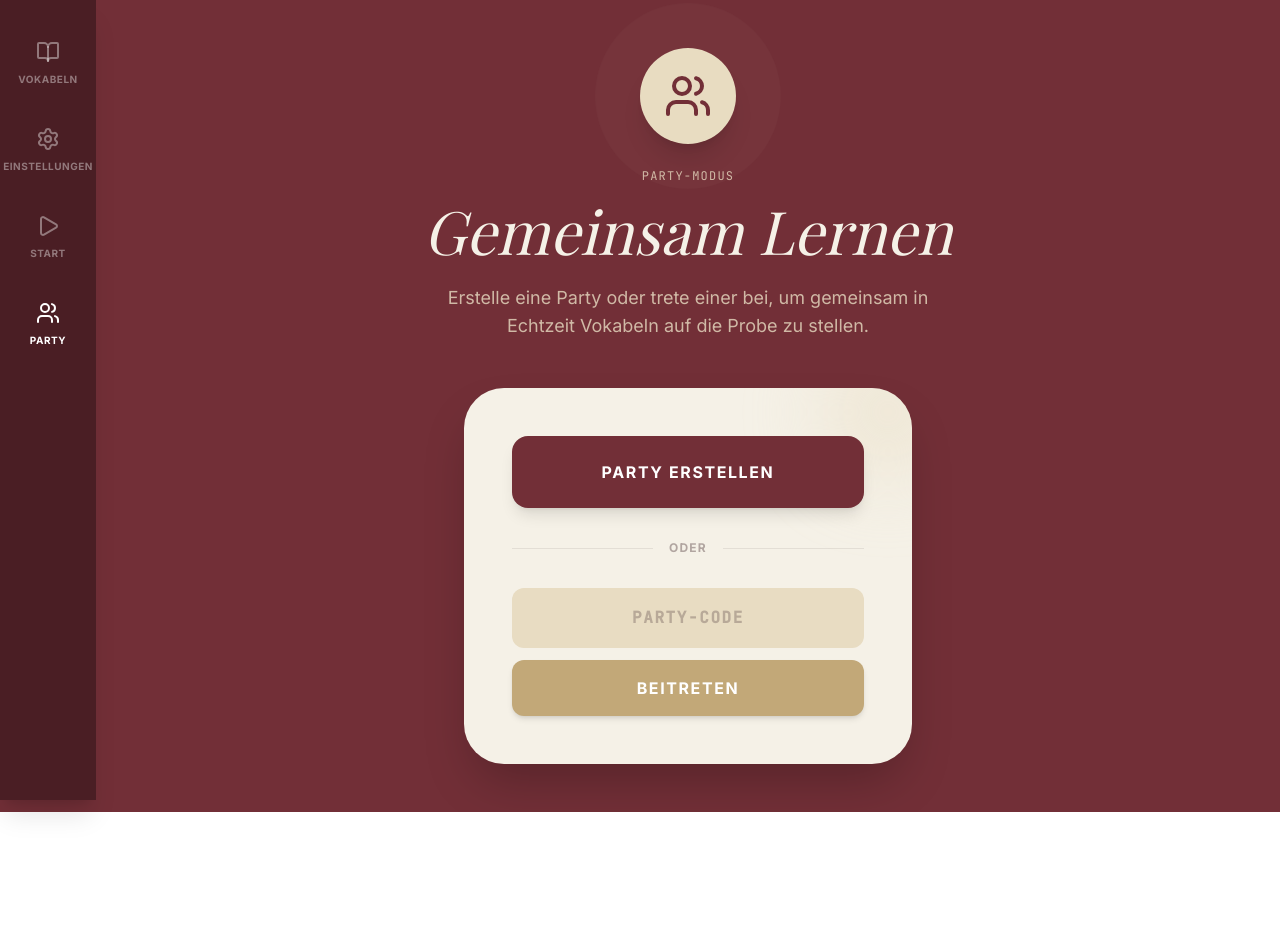
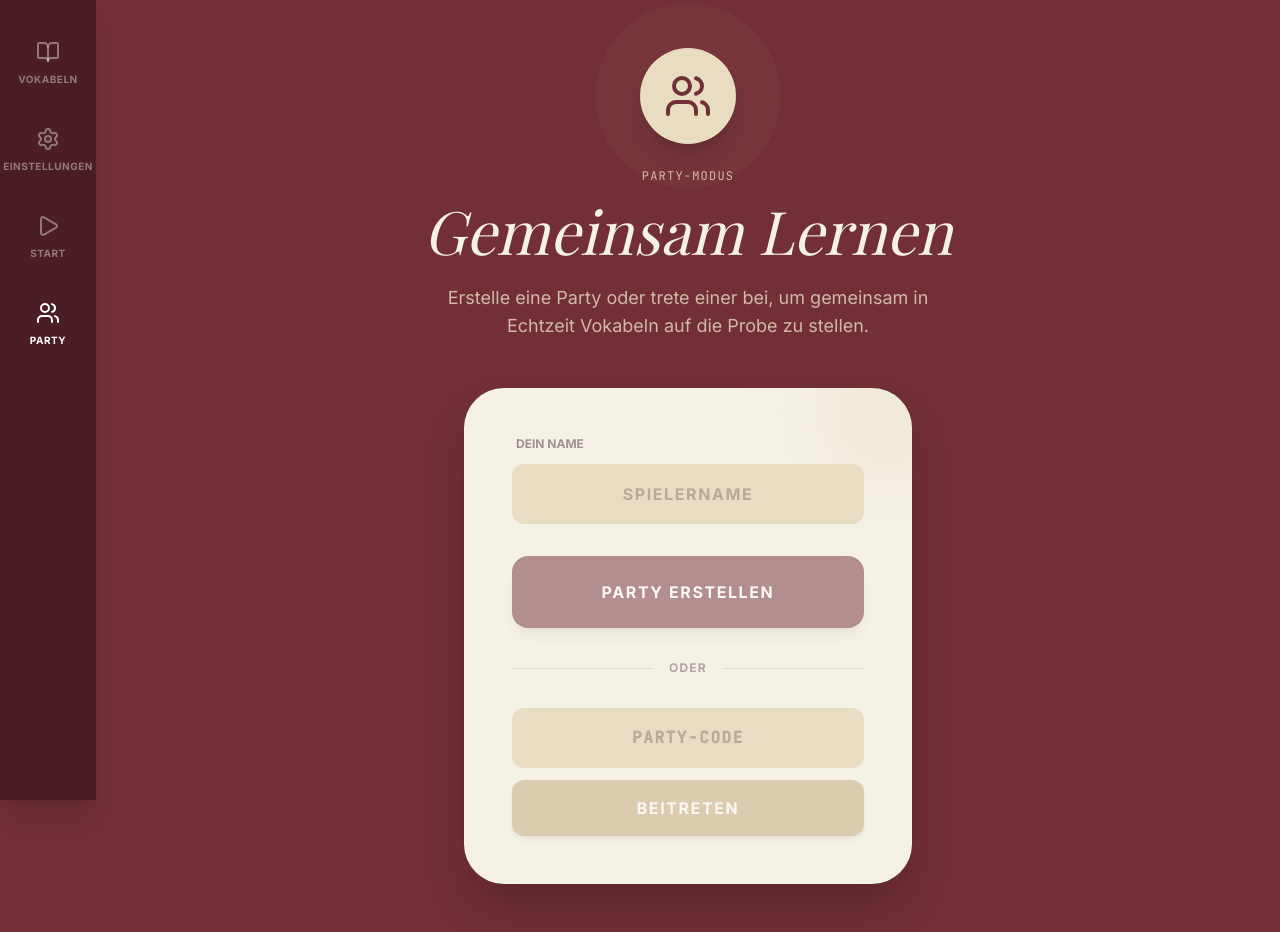
Before and after one commit to khesrawfarid/Wirtschaftprofi, a React (Vite) app: page / in a window 1280 px wide. Both pictures are taken after a click on the element "PARTY". Before the commit the page ends 812 px from the top, so only its background shows below. Built offline with nearby package versions, Linux system fonts and the light colour scheme; a web font is replaced by a local one.

Commit message:
feat: Add party lobby state and functionality
Introduces a new state for the party lobby and associated functions to create and join parties. This enables multiplayer game sessions.

```diff
--- a/src/App.tsx
+++ b/src/App.tsx
@@ -22,7 +22,7 @@ import { generateQuestions, Question } from './services/geminiService';
 import { vocabulary } from './data/questions';
 import { GamePlan, UserProgress, MOTIVATION_THEORIES, GAMIFICATION_ELEMENTS } from './types';
 
-type AppState = 'landing' | 'planning' | 'pre-test' | 'game' | 'post-test' | 'evaluation' | 'results' | 'achievements' | 'vocabulary' | 'multiplayer';
+type AppState = 'landing' | 'planning' | 'pre-test' | 'game' | 'post-test' | 'evaluation' | 'results' | 'achievements' | 'vocabulary' | 'multiplayer' | 'party-lobby';
 
 export default function App() {
   const [state, setState] = useState<AppState>('landing');
@@ -65,6 +65,28 @@ export default function App() {
   const [originalQuestionCount, setOriginalQuestionCount] = useState(1);
   const [firstAttemptCorrectCount, setFirstAttemptCorrectCount] = useState(0);
   const [mistakeCount, setMistakeCount] = useState(0);
+  const [playerName, setPlayerName] = useState("");
+  const [partyCode, setPartyCode] = useState("");
+  const [joinCode, setJoinCode] = useState("");
+  const [partyPlayers, setPartyPlayers] = useState<{name: string, score: number}[]>([]);
+
+  const createParty = () => {
+    const code = Math.random().toString(36).substring(2, 8).toUpperCase();
+    setPartyCode(code);
+    setPartyPlayers([{ name: playerName, score: 0 }]);
+    setState('party-lobby');
+  };
+
+  const joinParty = () => {
+    if (joinCode.length > 0) {
+      setPartyCode(joinCode);
+      setPartyPlayers([
+        { name: 'Host', score: 0 },
+        { name: playerName, score: 0 }
+      ]);
+      setState('party-lobby');
+    }
+  };
 
   // Load questions when game starts
   const startLearningJourney = async () => {
@@ -722,7 +744,21 @@ export default function App() {
               <div className="w-full max-w-md bg-[#F5F1E7] p-8 md:p-12 rounded-[40px] shadow-2xl text-[#4A3538] relative overflow-hidden">
                 <div className="absolute top-0 right-0 -mr-10 -mt-10 w-32 h-32 bg-[#E8DCC2] rounded-full blur-2xl opacity-50 pointer-events-none"></div>
                 <div className="relative z-10 flex flex-col gap-6">
-                  <button className="w-full bg-[#722F37] text-white py-6 rounded-2xl font-black uppercase tracking-widest hover:bg-[#4A1E24] shadow-lg transition-all hover:-translate-y-1 active:translate-y-0">
+                  <div className="flex flex-col gap-3 mb-2">
+                    <label className="text-xs font-black uppercase opacity-50 ml-1 text-left">Dein Name</label>
+                    <input
+                      type="text"
+                      placeholder="SPIELERNAME"
+                      value={playerName}
+                      onChange={(e) => setPlayerName(e.target.value)}
+                      className="w-full bg-[#E8DCC2] border-2 border-transparent focus:border-[#C2A878] focus:bg-white text-center text-[#4A3538] font-bold py-4 rounded-xl outline-none transition-all placeholder:text-[#4A3538]/30 placeholder:tracking-widest"
+                    />
+                  </div>
+                  <button
+                    disabled={!playerName.trim()}
+                    onClick={createParty}
+                    className="w-full bg-[#722F37] text-white py-6 rounded-2xl font-black uppercase tracking-widest hover:bg-[#4A1E24] shadow-lg transition-all hover:-translate-y-1 active:translate-y-0 disabled:opacity-50 disabled:cursor-not-allowed disabled:hover:translate-y-0"
+                  >
                     Party erstellen
                   </button>
                   <div className="relative flex py-2 items-center">
@@ -734,12 +770,80 @@ export default function App() {
                     <input
                       type="text"
                       placeholder="PARTY-CODE"
+                      value={joinCode}
+                      onChange={(e) => setJoinCode(e.target.value.toUpperCase())}
                       className="w-full bg-[#E8DCC2] border-2 border-transparent focus:border-[#C2A878] focus:bg-white text-center text-[#4A3538] font-mono tracking-[0.2em] py-4 rounded-xl outline-none transition-all uppercase font-bold placeholder:text-[#4A3538]/30 placeholder:tracking-widest"
                     />
-                    <button className="w-full bg-[#C2A878] text-white py-4 rounded-xl font-bold uppercase tracking-widest hover:bg-[#B09665] shadow-md transition-all hover:-translate-y-1 active:translate-y-0">
+                    <button
+                      disabled={!playerName.trim() || !joinCode.trim()}
+                      onClick={joinParty}
+                      className="w-full bg-[#C2A878] text-white py-4 rounded-xl font-bold uppercase tracking-widest hover:bg-[#B09665] shadow-md transition-all hover:-translate-y-1 active:translate-y-0 disabled:opacity-50 disabled:cursor-not-allowed disabled:hover:translate-y-0"
+                    >
                       Beitreten
                     </button>
                   </div>
+                </div>
+              </div>
+            </motion.section>
+          )}
+          {state === 'party-lobby' && (
+            <motion.section
+              key="party-lobby"
+              initial={{ opacity: 0 }}
+              animate={{ opacity: 1 }}
+              exit={{ opacity: 0 }}
+              className="max-w-4xl mx-auto py-12 px-8 w-full flex flex-col items-center min-h-[80vh]"
+            >
+              <div className="mb-12 text-center">
+                <span className="text-xs font-mono uppercase tracking-widest opacity-80 mb-4 block text-[#E8DCC2]">Party Lobby</span>
+                <h2 className="text-6xl font-serif italic text-[#F5F1E7] mb-4">Warten auf Spieler...</h2>
+                <div className="bg-[#4A1E24] px-8 py-4 rounded-2xl flex items-center gap-4 mx-auto max-w-max shadow-xl border border-white/10">
+                  <span className="text-[#E8DCC2] opacity-70 font-bold uppercase tracking-widest text-sm">Party Code:</span>
+                  <span className="text-4xl font-mono font-black text-white tracking-[0.2em]">{partyCode}</span>
+                </div>
+              </div>
+
+              <div className="w-full max-w-2xl bg-[#F5F1E7] p-8 md:p-12 rounded-[40px] shadow-2xl text-[#4A3538] relative overflow-hidden">
+                <div className="absolute top-0 left-0 -ml-10 -mt-10 w-32 h-32 bg-[#E8DCC2] rounded-full blur-2xl opacity-50 pointer-events-none"></div>
+                <h3 className="text-2xl font-black uppercase tracking-widest mb-8 text-center relative z-10">Spieler ({partyPlayers.length})</h3>
+
+                <div className="flex flex-col gap-4 relative z-10">
+                  {partyPlayers.map((player, i) => (
+                    <div key={i} className="flex items-center gap-4 bg-[#E8DCC2] p-4 rounded-2xl border border-[#4A3538]/5">
+                      <div className="w-12 h-12 bg-[#722F37] text-white rounded-full flex items-center justify-center font-black text-xl shadow-inner">
+                        {player.name.charAt(0).toUpperCase()}
+                      </div>
+                      <span className="font-bold text-lg">{player.name}</span>
+                      {i === 0 && (
+                        <span className="ml-auto text-xs font-black uppercase tracking-widest bg-[#C2A878] text-[#4A3538] px-3 py-1 rounded-full">Host</span>
+                      )}
+                    </div>
+                  ))}
+
+                  {/* Empty slots */}
+                  {Array.from({ length: Math.max(0, 4 - partyPlayers.length) }).map((_, i) => (
+                    <div key={`empty-${i}`} className="flex items-center gap-4 bg-[#E8DCC2]/30 p-4 rounded-2xl border border-dashed border-[#4A3538]/20">
+                      <div className="w-12 h-12 bg-[#4A3538]/10 rounded-full border border-dashed border-[#4A3538]/20" />
+                      <span className="font-bold text-lg text-[#4A3538]/30">Wartet auf Spieler...</span>
+                    </div>
+                  ))}
+                </div>
+
+                <div className="mt-12 relative z-10">
+                  <button
+                    onClick={() => {
+                      setState('planning'); // Or some actual game entry? Using 'planning' for now to configure and start.
+                    }}
+                    className="w-full bg-[#722F37] hover:bg-[#4A1E24] text-white py-6 rounded-2xl font-black uppercase tracking-widest shadow-lg transition-all hover:-translate-y-1 active:translate-y-0"
+                  >
+                    Als Host Starten
+                  </button>
+                  <button
+                    onClick={() => setState('multiplayer')}
+                    className="w-full mt-4 bg-transparent border-2 border-[#722F37]/20 text-[#722F37] hover:bg-[#722F37]/5 py-4 rounded-2xl font-bold uppercase tracking-widest transition-colors"
+                  >
+                    Verlassen
+                  </button>
                 </div>
               </div>
             </motion.section>
```
